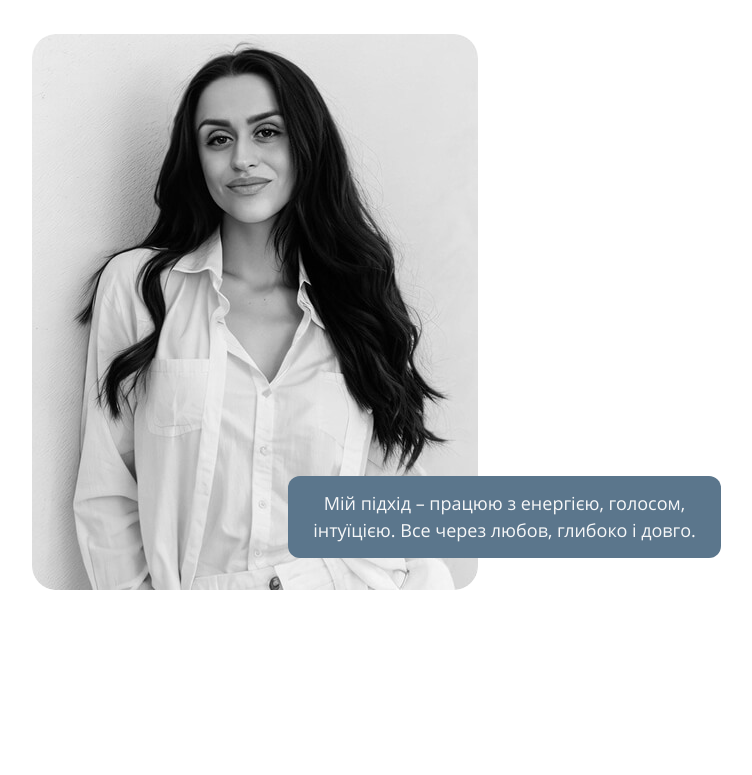
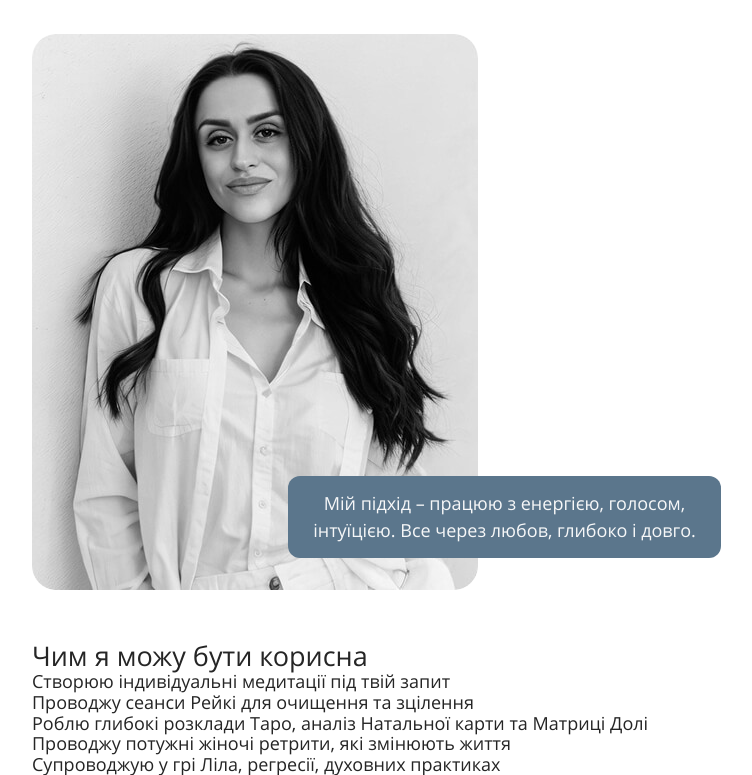
Before and after one commit to Hellwood1/astrology_project, a website built with Vite: page src/index.html in a window 1280 px wide. Shown: the part 1165-1940 px from the top of the page, without its empty margins (264-1016 px from the left). Before the commit the page ends 1805 px from the top, so only its background shows below. Built offline with nearby package versions, Linux system fonts and the light colour scheme.

Commit message:
Upd. Section ''Offerings''
- Створив базову html розмітку для секції;

- Викачав та оптимізував gb img під різні пристрої та різну щільність екранів;

Примітка: В наступному оновленні додам:
- SVG іконки крапок;
- CSS стилізацію секції;
- Підключу bg img;

```diff
--- a/src/partials/offerings.html
+++ b/src/partials/offerings.html
@@ -1 +1,33 @@
-<section></section>
+<section class="offerings-section">
+  <div class="container">
+    <h2 class="offerings-title">Чим я можу бути корисна</h2>
+    <ul class="offerings-list">
+      <li class="offerings-list-item">
+        <p class="offerings-list-item-text">
+          Створюю індивідуальні медитації під твій запит
+        </p>
+      </li>
+      <li class="offerings-list-item">
+        <p class="offerings-list-item-text">
+          Проводжу сеанси Рейкі для очищення та зцілення
+        </p>
+      </li>
+      <li class="offerings-list-item">
+        <p class="offerings-list-item-text">
+          Роблю глибокі розклади Таро, аналіз Натальної карти та Матриці Долі
+        </p>
+      </li>
+      <li class="offerings-list-item">
+        <p class="offerings-list-item-text">
+          Проводжу потужні жіночі ретрити, які змінюють життя
+        </p>
+      </li>
+      <li class="offerings-list-item">
+        <p class="offerings-list-item-text">
+          Супроводжую у грі Ліла, регресії, духовних практиках
+        </p>
+      </li>
+    </ul>
+    <div class="offerings-bg-img"></div>
+  </div>
+</section>
```
Also changed, not shown: src/img/offerings/bg-sea-desctop@1x.png (added), src/img/offerings/bg-sea-desktop@2x.png (added), src/img/offerings/bg-sea-mobile@1x.png (added), src/img/offerings/bg-sea-mobile@2x.png (added), src/img/offerings/bg-sea-tablet@1x.png (added), src/img/offerings/bg-sea-tablet@2x.png (added).
